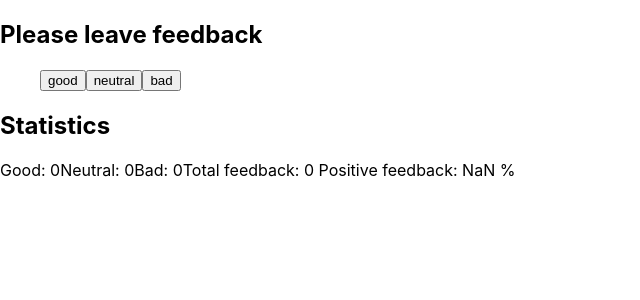
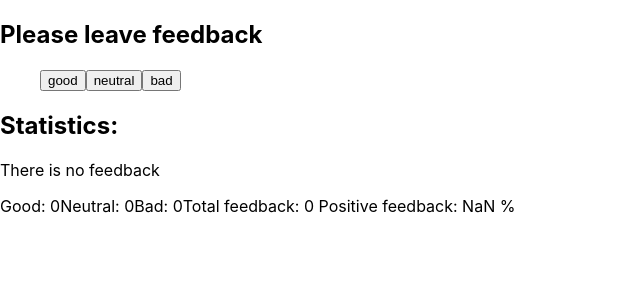
Before and after one commit to OlgaBorovik/goit-react-hw-02-feedback, a React (Create React App) app: page / in a window 1280 px wide. Shown: the top 300 px of the page, without its empty margins (0-640 px from the left). Built offline with nearby package versions, Linux system fonts and the light colour scheme.

Commit message:
added notification

```diff
--- a/src/components/App.jsx
+++ b/src/components/App.jsx
@@ -1,6 +1,8 @@
 import React from "react"
 import { Statistics } from "./Statistics"
-import  FeedbackOptions  from "./FeedbackOptions"
+import FeedbackOptions from "./FeedbackOptions"
+import { Section } from "./Sections"
+import {Notification} from "./Notification"
 
 class App extends React.Component{
 
@@ -30,14 +32,15 @@ class App extends React.Component{
         const totalFeedback = this.countTotalFeedback()
         const positiveFeedback = this.countPositiveFeedbackPercentage(totalFeedback)
         return (
-            <div>
-                <div>
-                    <h2>Please leave feedback</h2>
+            <>
+                <Section title={'Please leave feedback'}>
                     <FeedbackOptions
                         options={Object.keys(this.state)}
                         onLeaveFeedback = {this.onLeaveFeedback}
                     />
-                </div>
+                </Section>
+                <Section title={'Statistics:'}>
+                    <Notification message={'There is no feedback'} />
                     <Statistics
                     good={this.state.good}
                     neutral={this.state.neutral}
@@ -45,7 +48,8 @@ class App extends React.Component{
                     total={totalFeedback}
                     positivePercentage={positiveFeedback}
                     />
-            </div>
+                </Section>
+            </>
         )
     }
 
--- a/src/components/FeedbackOptions.jsx
+++ b/src/components/FeedbackOptions.jsx
@@ -1,6 +1,5 @@
-// import { render } from "@testing-library/react";
 import React from "react";
-// import PropTypes from 'prop-types'
+import PropTypes from 'prop-types'
 
 function FeedbackOptions({options, onLeaveFeedback}) {
     return (
@@ -17,5 +16,11 @@ function FeedbackOptions({options, onLeaveFeedback}) {
     )
 }
 
+FeedbackOptions.propType = {
+    options: PropTypes.array.isRequired,
+    onLeaveFeedback: PropTypes.func.isRequired
+
+}
+
 
 export default FeedbackOptions
--- /dev/null
+++ b/src/components/Notification.jsx
@@ -0,0 +1,10 @@
+import React from "react";
+import PropTypes from "prop-types"
+
+export const Notification = (props) => (
+    <p>{props.message}</p>
+)
+
+Notification.propType = {
+    message: PropTypes.string
+}
--- /dev/null
+++ b/src/components/Sections.jsx
@@ -0,0 +1,14 @@
+import React from "react";
+import PropTypes from 'prop-types'
+
+export const Section = (props) => (
+<section>
+        <h2>{props.title}</h2>
+        {props.children}
+ </section>
+)
+
+
+Section.propType = {
+    title: PropTypes.string,
+}
--- a/src/components/Statistics.jsx
+++ b/src/components/Statistics.jsx
@@ -4,7 +4,6 @@ import PropTypes from'prop-types'
 export const Statistics = ({ good, neutral, bad, total, positivePercentage }) => {
     return (
             <div>
-                <h2>Statistics</h2>
                 <span>Good: {good}</span>
                 <span>Neutral: {neutral}</span>
                 <span>Bad: {bad}</span>
```
Lines whose indentation alone changed are shown as unchanged.
